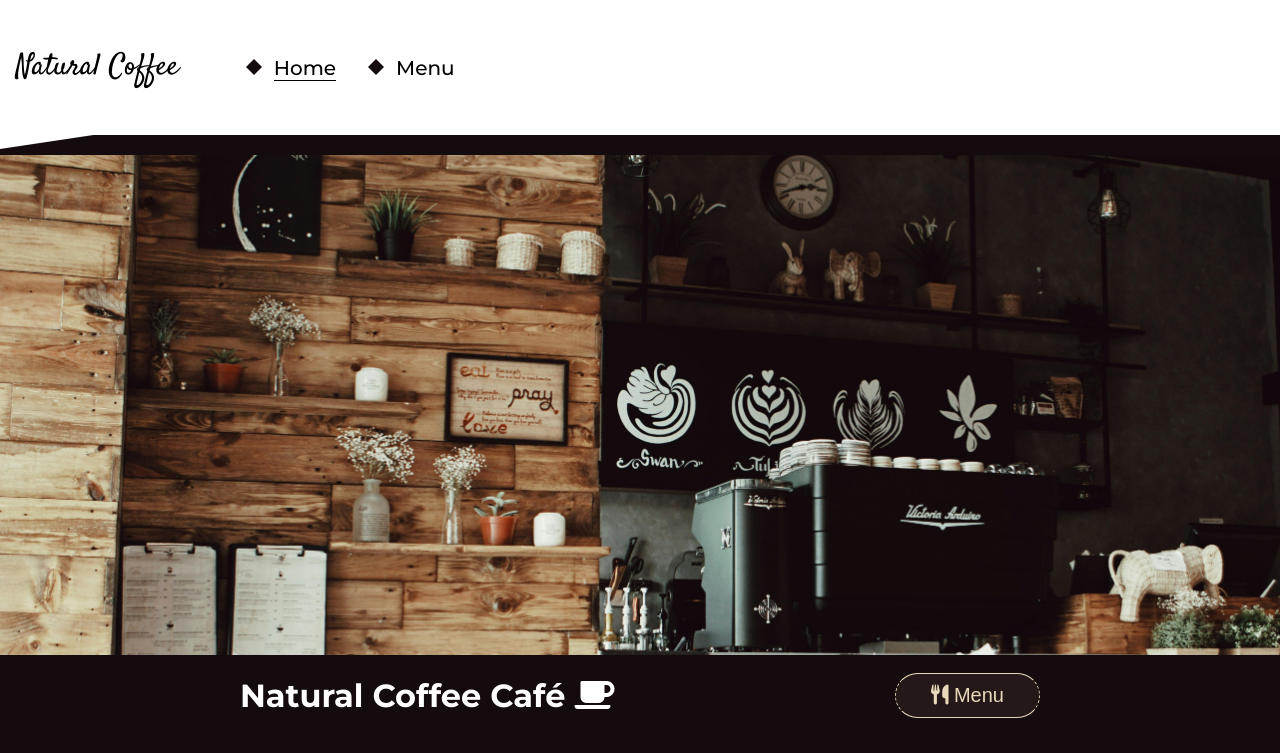
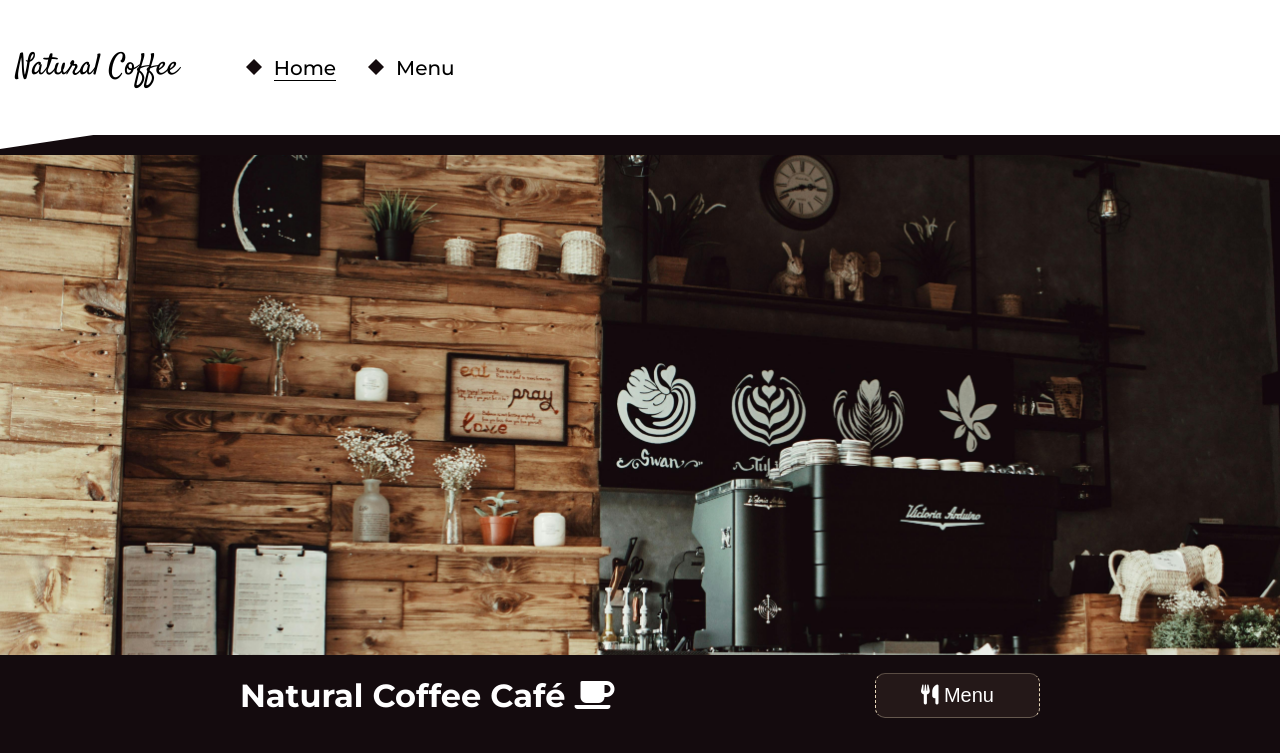
Before and after one commit to trine-marie-sandberg/natural-cofee, a React (Vite) app: page / in a window 1280 px wide. Shown: the top 753 px of the page. Built offline with nearby package versions, Linux system fonts and the light colour scheme.

Commit message:
adds animation and upd. style on btn.

```diff
--- a/src/pages/home/style.ts
+++ b/src/pages/home/style.ts
@@ -12,19 +12,60 @@ export const HomeContainer = styled.div`
   color: white;
 `;
 export const PrimBtn = styled.button`
-  background-color: rgb(36,24,24);
-  color: rgb(233, 217, 187);
+  background-color: rgb(36, 24, 24);
+  color: rgba(255, 255, 255, 1);
   font-size: 20px;
-  padding: 10px 35px;
-  border-top: 1px solid rgb(233, 217, 187);
-  border-bottom: 1px solid rgb(233, 217, 187);
+  padding: 10px 45px;
+  border-top: 1px solid rgba(233, 217, 187, 0.27);
+  border-bottom: 1px solid rgba(233, 217, 187, 0.33);
   border-left: 1px dashed rgb(233, 217, 187);
   border-right: 1px dashed rgb(233, 217, 187);
-  border-radius: 25px;
+  border-radius: 10px;
   width: fit-content;
   height: fit-content;
   cursor: pointer;
+  position: relative;
+  overflow: hidden;
+  transition: background-color 0.3s ease, box-shadow 0.3s ease, color 0.3s ease;
+
+  &:hover {
+    //color: rgb(233, 217, 187);
+    background-color: rgb(46, 30, 30);
+    //box-shadow: 0 0 8px rgba(233, 217, 187, 0.2), 0 0 20px rgba(233, 217, 187, 0.1);
+  }
+
+  // Shine effect
+  &::before {
+    content: '';
+    position: absolute;
+    top: 0;
+    left: -75%;
+    width: 50%;
+    height: 100%;
+    background: linear-gradient(
+      120deg,
+      transparent,
+      rgba(255, 255, 255, 0.2),
+      transparent
+    );
+    transform: skewX(-25deg);
+    transition: none;
+  }
+
+  &:hover::before {
+    animation: shine 0.8s ease-out forwards;
+  }
+
+  @keyframes shine {
+    0% {
+      left: -75%;
+    }
+    100% {
+      left: 125%;
+    }
+  }
 `;
+
 export const HeadingWrap = styled.div`
   display: flex;
   align-items: center;
```
